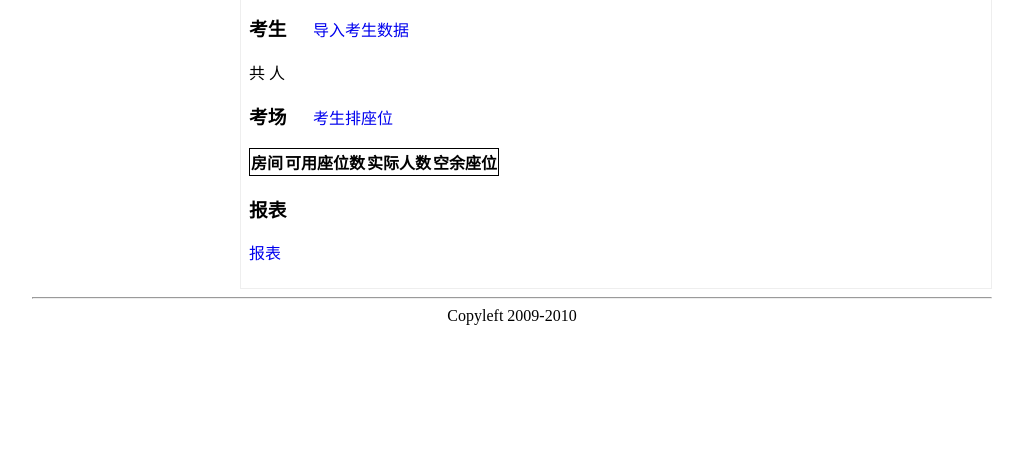
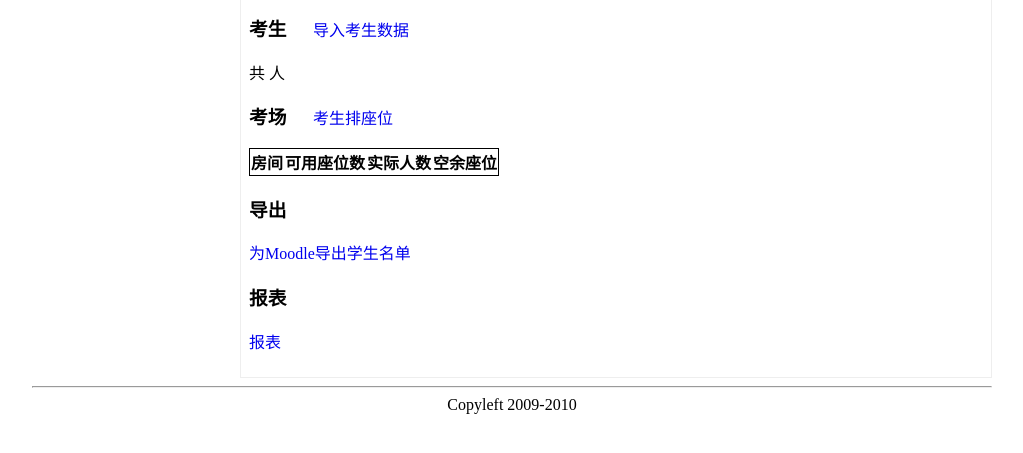
Before and after one commit to liling/randseats, a Django app: template templates/seats/exam.html in a window 1280 px wide. Shown: the part 287-740 px from the top of the page, without its empty margins (128-1151 px from the left). Run offline with Django 3.2, Linux system fonts and the light colour scheme; the template is opened without the code that fills it, so the values that code supplies are empty.

Commit message:
增加导出 Moodle 名单功能

```diff
--- a/templates/seats/exam.html
+++ b/templates/seats/exam.html
@@ -61,6 +61,11 @@
 </div>
 
 <div>
+<h3>导出</h3>
+<p><a href="/exam_export_students_for_moodle/{{ exam.id }}">为Moodle导出学生名单</a></p>
+</div>
+
+<div>
 <h3>报表</h3>
 <p> <a href="/exam_export/{{ exam.id }}">报表</a> </p>
 </div>
--- a/urls.py
+++ b/urls.py
@@ -13,6 +13,7 @@ urlpatterns = patterns('',
     (r'^exam_import_students/(?P<exam_id>\d+)/$', 'randseats.seats.views.exam_import_students'),
     (r'^exam_clear_students/(?P<exam_id>\d+)/$', 'randseats.seats.views.exam_clear_students'),
     (r'^exam_shuffle_students/(?P<exam_id>\d+)/$', 'randseats.seats.views.exam_shuffle_students'),
+    (r'^exam_export_students_for_moodle/(?P<exam_id>\d+)/$', 'randseats.seats.views.exam_export_sutdents_for_moodle'),
     (r'^exam_show_room_students/(?P<exam_id>\d+)/(?P<room_id>\d+)/$', 'randseats.seats.views.exam_show_room_students'),
     (r'^exam_export/(?P<exam_id>\d+)/$', 'randseats.seats.views.exam_export'),
 
```
Also changed, not shown: seats/views.py (+15 -0 lines).
